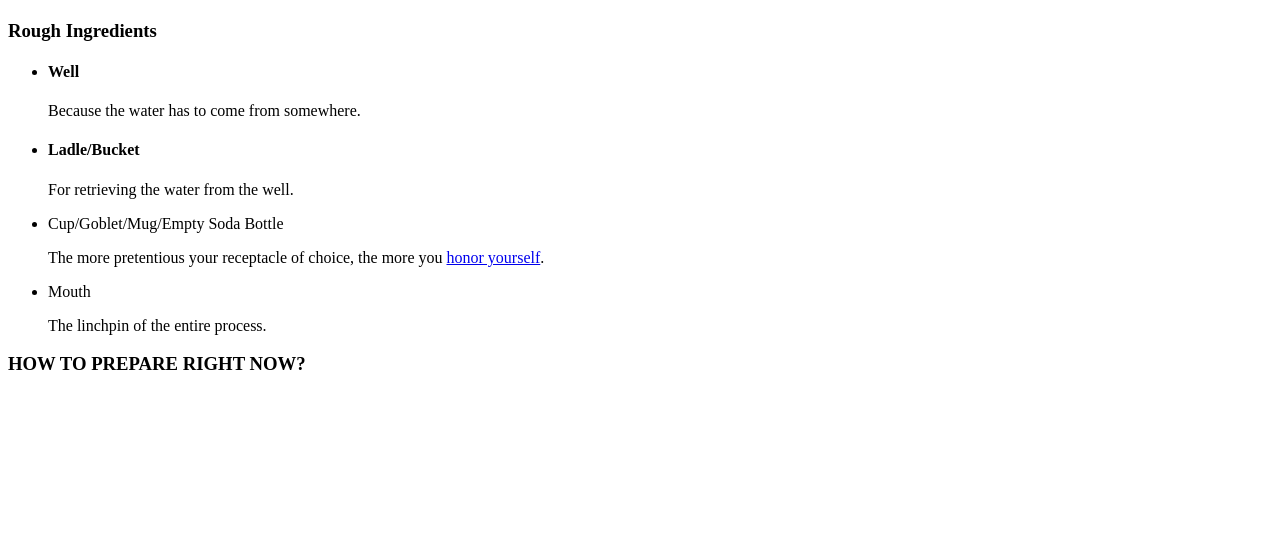
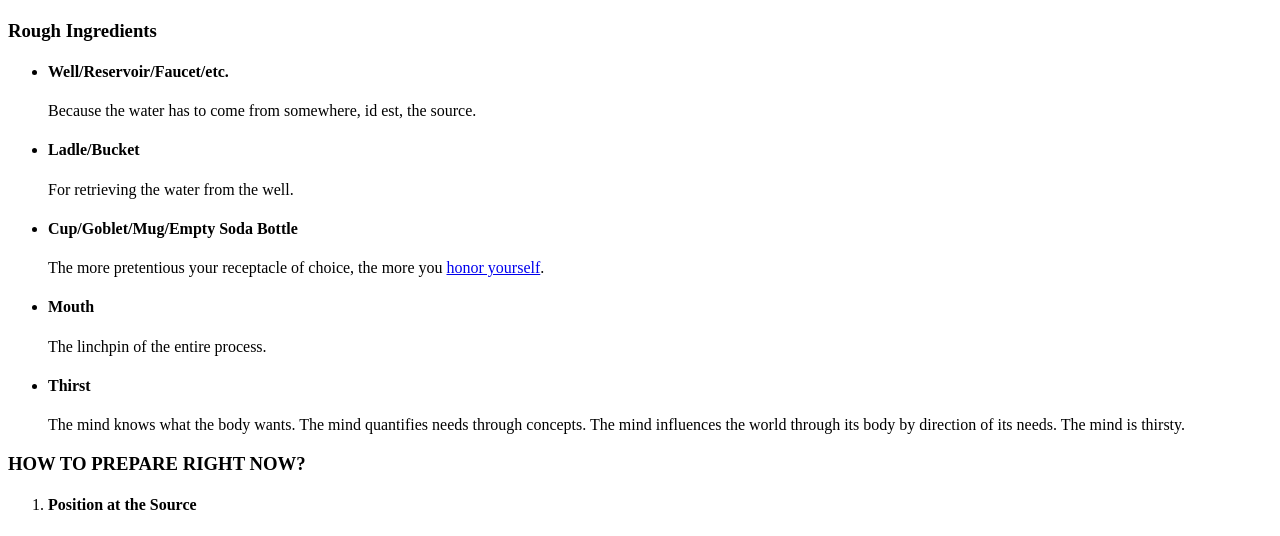
Before and after one commit to WishesMoney/odin-recipes, a plain HTML site: page recipes/water.html in a window 1280 px wide. Shown: the part 825-1361 px from the top of the page. Before the commit the page ends 1219 px from the top, so only its background shows below. Drawn offline with Linux system fonts and the light colour scheme.

Commit message:
Fix grammar

```diff
--- a/recipes/water.html
+++ b/recipes/water.html
@@ -6,26 +6,31 @@
     </head>
 
     <body>
-        <h1>Water</h1>
+        <h1>Water...like a philosopher</h1>
         <img src="https://media.hswstatic.com/eyJidWNrZXQiOiJjb250ZW50Lmhzd3N0YXRpYy5jb20iLCJrZXkiOiJnaWZcL3dhdGVyLXVwZGF0ZS5qcGciLCJlZGl0cyI6eyJyZXNpemUiOnsid2lkdGgiOjgyOH0sInRvRm9ybWF0IjoiYXZpZiJ9fQ==">
-        <p>Ubiquitous throughout the universe as two parts hydrogen(H), one part oxygen(O), water(H₂O) is the be-all-end-all beverage for all your parched needs. It boasts a boiling point of 100 °C (212 °F), and a melting point of 0 °C (32 °F). There is the same amount of water on Earth as there was when the Earth was formed. The water <em>you</em> drink from your faucet could contain molecules that dinosaurs drank<strong>(Gross!)</strong>. Nearly 97% of the world's water is salty and otherwise undrinkable. Another 2% is locked in ice caps and glaciers. That leaves just 1% for the rats, their agriculture, residential warrens, manufacturing plants, communities, and personal needs(<a href="https://www3.epa.gov/safewater/kids/waterfactsoflife.html">Source</a>).</p>
+        <p>Ubiquitous throughout the universe as two parts hydrogen(H), one part oxygen(O), water(H₂O) is the be-all-end-all beverage for all your parched needs. It boasts a boiling point of 100 °C (212 °F), and a melting point of 0 °C (32 °F). There is the same amount of water on Earth as there was when the Earth was formed. The water <em>you</em> drink from your faucet could contain molecules that dinosaurs drank (<strong>Gross!</strong>). Nearly 97% of the world's water is salty and otherwise undrinkable. Another 2% is locked in ice caps and glaciers. That leaves just 1% for the rats, their agriculture, residential warrens, manufacturing plants, communities, and personal needs(<a href="https://www3.epa.gov/safewater/kids/waterfactsoflife.html">Source</a>).</p>
         <p><strong>Today</strong>, we learn how to drink that 1%...like a philosopher.</p>
         <img src="https://upload.wikimedia.org/wikipedia/commons/thumb/b/b9/Caspar_David_Friedrich_-_Wanderer_above_the_sea_of_fog.jpg/640px-Caspar_David_Friedrich_-_Wanderer_above_the_sea_of_fog.jpg">
 
         <h3>Rough Ingredients</h3>
         <ul>
-            <li><h4>Well</h4></li>
-            <p>Because the water has to come from somewhere.</p>
+            <li><h4>Well/Reservoir/Faucet/etc.</h4></li>
+            <p>Because the water has to come from somewhere, id est, the source.</p>
             <li><h4>Ladle/Bucket</h4></li>
             <p>For retrieving the water from the well.</p>
-            <li>Cup/Goblet/Mug/Empty Soda Bottle</li>
+            <li><h4>Cup/Goblet/Mug/Empty Soda Bottle</h4></li>
             <p>The more pretentious your receptacle of choice, the more you <a href="https://www.everydayhealth.com/self-care/">honor yourself</a>.</p>
-            <li>Mouth</li>
+            <li><h4>Mouth</h4></li>
             <p>The linchpin of the entire process.</p>
+            <li><h4>Thirst</h4></li>
+            <p>The mind knows what the body wants. The mind quantifies needs through concepts. The mind influences the world through its body by direction of its needs. The mind is thirsty.</p>
         </ul>
 
         <h3>HOW TO PREPARE RIGHT NOW?</h3>
+        <ol>
+            <li><h4>Position at the Source</h4></li>
 
+        </ol>
 
 
 
```
